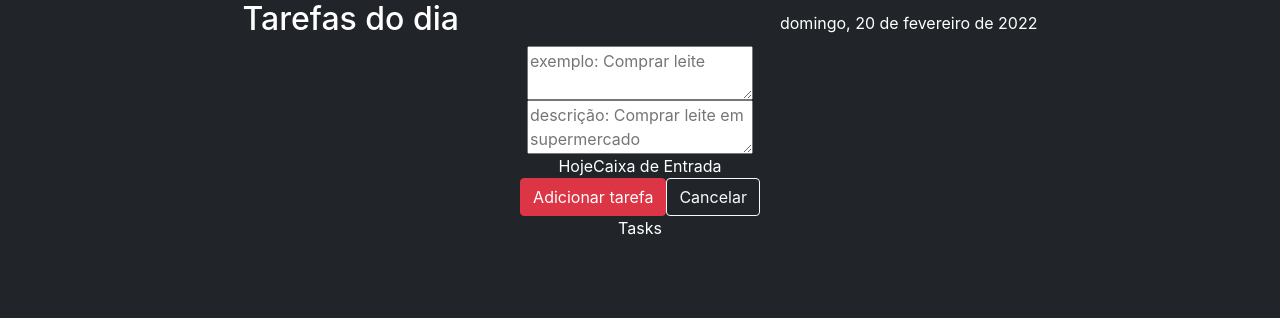
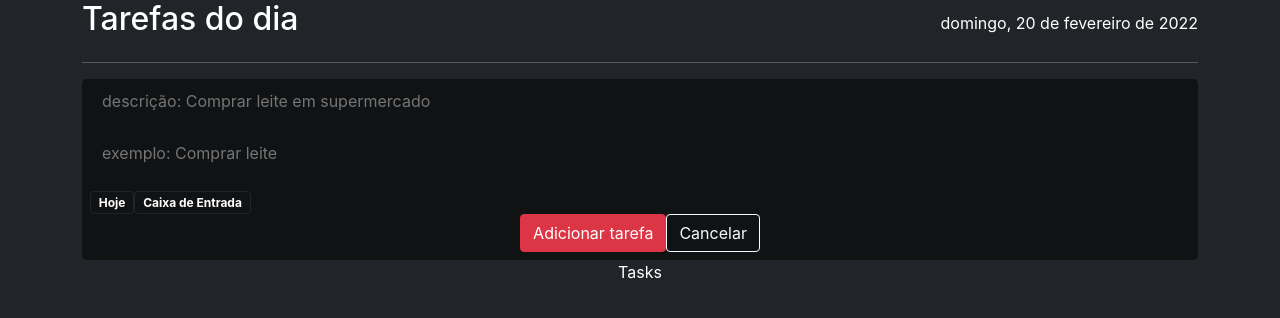
Before and after one commit to thiago-ximenes/todo-typescript, a React (Vite) app: page / in a window 1280 px wide. Both pictures are taken after a click on the button "Adicionar tarefa". Shown: the top 318 px of the page. Built offline with nearby package versions, Linux system fonts and the light colour scheme.

Commit message:
add textarea logic to set auto heigth of the tag

```diff
--- a/src/components/main/InputSection.tsx
+++ b/src/components/main/InputSection.tsx
@@ -1,4 +1,4 @@
-import React, { useContext } from 'react'
+import React, { FormEvent, useContext } from 'react'
 import MyTasksContext from '../../context/TasksContext/MyTasksContext'
 
 type InputSectionProps = {
@@ -8,19 +8,37 @@ type InputSectionProps = {
 function InputSection({ cancelClick }: InputSectionProps) {
   const { myTags } = useContext(MyTasksContext)
 
+  function autoGrowing(e : FormEvent) : void {
+    console.log(e)
+    const textareas : NodeListOf<HTMLTextAreaElement> = document.querySelectorAll('.textarea-add-task') as NodeListOf<HTMLTextAreaElement>
+    textareas.forEach((textarea : HTMLTextAreaElement) => {
+      textarea.style.height = 'auto'
+      textarea.style.height = `${textarea.scrollHeight}px`
+    })
+  }
+
   return (
     <form
-      className="d-flex flex-column align-items-center"
+      className="d-flex flex-column align-items-center
+      bg-opacity-50 bg-black rounded-3 p-2"
     >
       <textarea
+        onInput={(e) => autoGrowing(e)}
+        className="container-fluid bg-transparent border-0 text-white textarea-add-task"
+        placeholder="descrição: Comprar leite em supermercado"
+      />
+      <textarea
+        onInput={autoGrowing}
+        className="container-fluid bg-transparent border-0 text-white textarea-add-task"
         placeholder="exemplo: Comprar leite"
       />
-      <textarea
-        placeholder="descrição: Comprar leite em supermercado"
-      />
-      <div>
+      <div
+        className="d-flex align-items-center align-self-start"
+      >
         { myTags.map((tag) => (
           <span
+            onClick={ () => { console.log('tag clicked') } }
+            className="badge mr-2 btn btn-outline-dark"
             key={tag}
           >
             { tag }
--- a/src/components/main/MainHeader.tsx
+++ b/src/components/main/MainHeader.tsx
@@ -10,7 +10,7 @@ function MainHeader() {
       className="justify-content-center align-items-center"
     >
       <div
-        className="d-flex justify-content-around align-items-center"
+        className="d-flex justify-content-between align-items-center"
       >
         <h2>
           Tarefas do dia
--- a/src/index.css
+++ b/src/index.css
@@ -11,3 +11,11 @@ code {
   font-family: source-code-pro, Menlo, Monaco, Consolas, 'Courier New',
     monospace;
 }
+
+.textarea-add-task {
+  overflow: hidden;
+  max-height: 100%;
+  resize: none;
+  white-space: pre-wrap;
+  max-height: 150px;
+}
--- a/src/pages/MainTodo.tsx
+++ b/src/pages/MainTodo.tsx
@@ -9,6 +9,7 @@ function MainTodo() {
       className="container mx-auto text-center"
     >
       <MainHeader />
+      <hr />
       <MainInput />
       <Tasks />
     </main>
```
